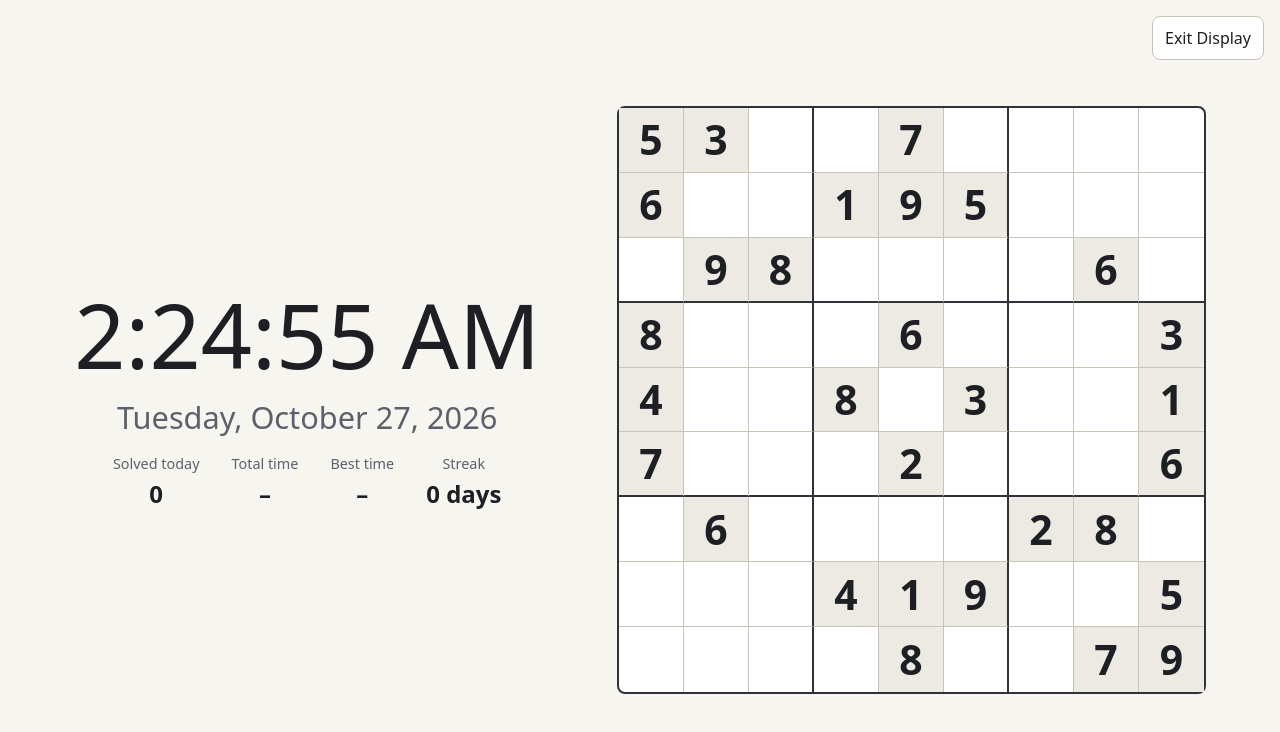
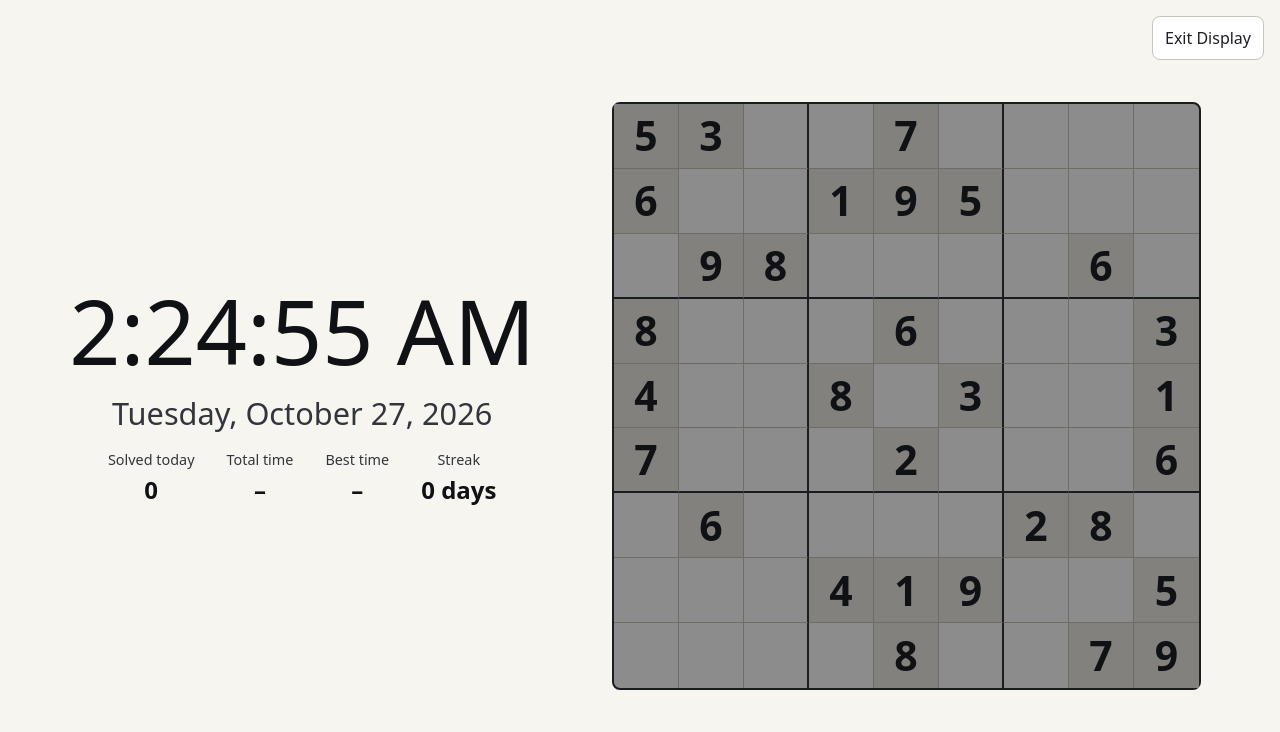
Before and after one commit to JonahBreipohl/sudoku, a React (Vite) app: page / in a window 1280 px wide. Both pictures are taken after a click on the button "Display". Shown: the top 732 px of the page. Built offline with nearby package versions, Linux system fonts and the light colour scheme.

Commit message:
M9-05: Display burn-in drift, night dimming, idle checks
Co-Authored-By: Claude Sonnet 5.5 <noreply@anthropic.com>
Claude-Session: https://claude.ai/code/session_01EhhwW5mxDExd5pB3DQrsvD

```diff
--- a/src/ui/display/DisplayMode.tsx
+++ b/src/ui/display/DisplayMode.tsx
@@ -1,6 +1,7 @@
 import { useEffect, useRef, useState } from "react";
 import { formatClockSeconds, formatLongDate } from "../clock";
 import { useSecondTick } from "../useSecondTick";
+import { useDrift } from "./useDrift";
 import { DisplayBoard } from "./DisplayBoard";
 import { TodayStats } from "./TodayStats";
 import "./display.css";
@@ -19,6 +20,8 @@ export function DisplayMode({ onExit }: { onExit: () => void }) {
   }, []);
   const now = useSecondTick(visible);
 
+  const { dx, dy, night } = useDrift(now);
+
   const exitRef = useRef(onExit);
   useEffect(() => {
     exitRef.current = onExit;
@@ -34,8 +37,8 @@ export function DisplayMode({ onExit }: { onExit: () => void }) {
   useEffect(() => buttonRef.current?.focus(), []);
 
   return (
-    <div className="display">
-      <main className="display-body">
+    <div className="display" data-night={night ? "true" : undefined}>
+      <main className="display-body" style={{ "--drift-x": `${dx}px`, "--drift-y": `${dy}px` } as React.CSSProperties}>
         <h1 className="sr-only">Display mode</h1>
         <div className="display-clock">
           <p className="display-time">{formatClockSeconds(now)}</p>
--- a/src/ui/display/display.css
+++ b/src/ui/display/display.css
@@ -17,6 +17,20 @@
   gap: 2cqmin;
   padding: var(--gutter);
   text-align: center;
+  /* Burn-in drift: the offset changes every few minutes, so the transition is long and idle between. */
+  transform: translate(var(--drift-x, 0), var(--drift-y, 0));
+  transition: transform 90s linear, filter 60s linear;
+}
+
+/* Night: dim the content (not the exit control) from 22:00 to 07:00. */
+.display[data-night="true"] .display-body {
+  filter: brightness(0.55);
+}
+
+@media (prefers-reduced-motion: reduce) {
+  .display-body {
+    transition: none;
+  }
 }
 
 .display-clock {
--- /dev/null
+++ b/src/ui/display/useDrift.ts
@@ -0,0 +1,36 @@
+import { useMemo } from "react";
+
+export const DRIFT_STEP_MS = 5 * 60 * 1000;
+export const NIGHT_START_HOUR = 22;
+export const NIGHT_END_HOUR = 7;
+
+/** A fixed walk of small offsets (px) so no pixel stays lit for long; max magnitude 6. */
+const PATH: ReadonlyArray<readonly [number, number]> = [
+  [0, 0],
+  [4, -3],
+  [-3, 5],
+  [6, 2],
+  [-5, -4],
+  [2, 6],
+  [-6, 1],
+  [3, -6],
+];
+
+/** Offset for the drift slot containing `now`; changes only once per DRIFT_STEP_MS. */
+export function driftOffset(now: number): { dx: number; dy: number } {
+  const slot = Math.floor(now / DRIFT_STEP_MS);
+  const [dx, dy] = PATH[((slot % PATH.length) + PATH.length) % PATH.length] ?? [0, 0];
+  return { dx, dy };
+}
+
+/** True from 22:00 up to (not including) 07:00 local time. */
+export function isNight(now: number): boolean {
+  const h = new Date(now).getHours();
+  return h >= NIGHT_START_HOUR || h < NIGHT_END_HOUR;
+}
+
+/** Drift and dim state derived from the existing once-a-second tick; no timers of its own. */
+export function useDrift(now: number): { dx: number; dy: number; night: boolean } {
+  const { dx, dy } = useMemo(() => driftOffset(now), [now]);
+  return { dx, dy, night: isNight(now) };
+}
```
Also changed, not shown: 2 other files (tests, documents, lock files or other folders).
